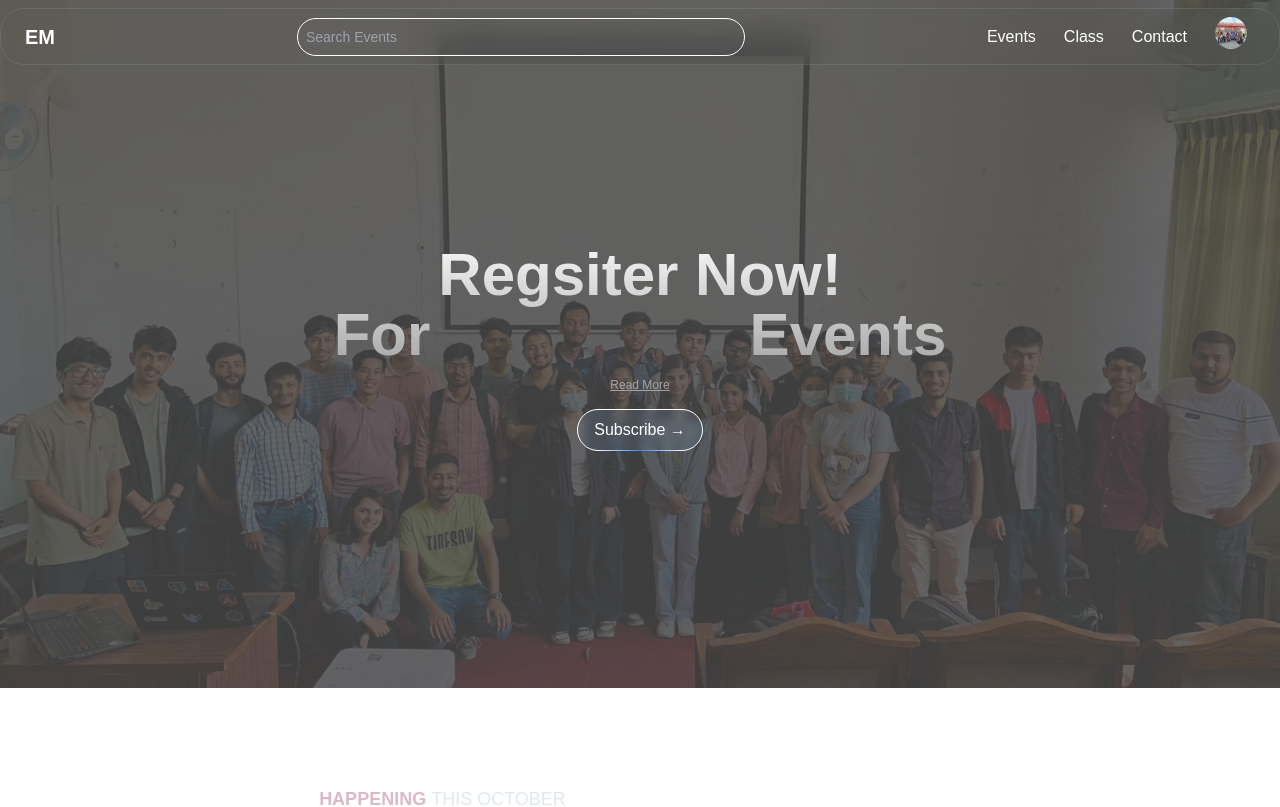
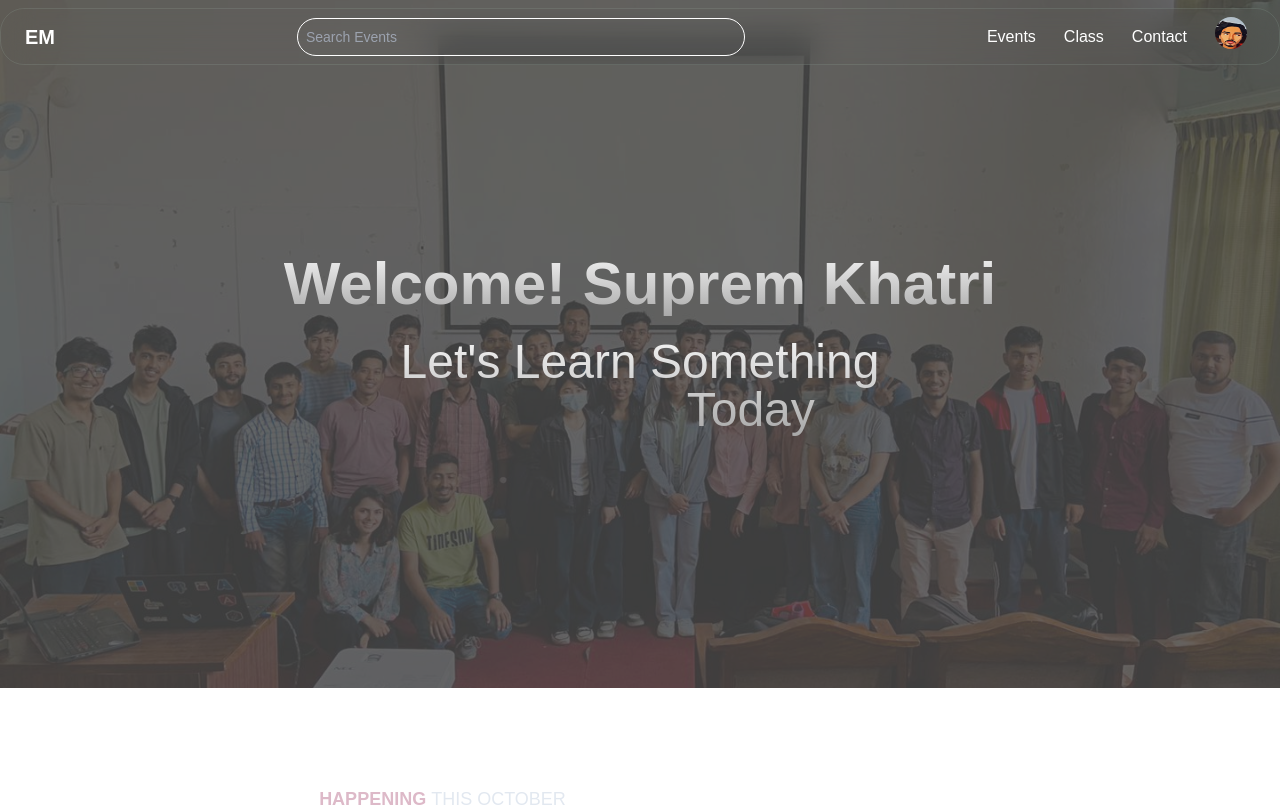
Before and after one commit to supremkhatri/event-management-frontend, a Next.js app: page / in a window 1280 px wide. Shown: the top 807 px of the page. Built offline with nearby package versions, Linux system fonts and the light colour scheme.

Commit message:
User Validation added

```diff
--- a/src/app/class/page.tsx
+++ b/src/app/class/page.tsx
@@ -1,6 +1,10 @@
+"use client"
 import { userSubscribedClasses } from "@/lib/class_data";
 import OngoingClassCard from "@/app/class/ongoing/Cards";
 import CompletedClassCard from "./completed/Card";
+import { useUserStore } from "@/store/useUserStore";
+
+
 
 export default function Classes() {
   const ongoing = userSubscribedClasses.filter(
@@ -9,6 +13,15 @@ export default function Classes() {
   const completed = userSubscribedClasses.filter(
     (classes) => classes.isCompleted === true
   );
+
+  const user = useUserStore((state) => state.user);
+  if (!user) {
+    return( <div className="py-24 my-8 h-96 text-center text-stone-300">
+        <h2 className="text-4xl font-semibold mb-4">You're not logged in</h2>
+        <p className="text-lg">Please LogIn/SignUp to view your subscribed classes.</p>
+      </div>
+    )
+  }
 
   return (
     <>
--- a/src/app/components/Footer.tsx
+++ b/src/app/components/Footer.tsx
@@ -38,7 +38,7 @@ const Footer = () => {
               </Link>
             </li>
             <li>
-              <Link href="#" className="hover:text-gray-300">
+              <Link href="/class" className="hover:text-gray-300">
                 {" "}
                 Class{" "}
               </Link>
--- a/src/app/components/Hero_section.tsx
+++ b/src/app/components/Hero_section.tsx
@@ -3,6 +3,7 @@ import { motion } from "framer-motion";
 import React, { useState } from "react";
 import { ImagesSlider } from "./ui/images-slider";
 import { FlipWords } from "./ui/flip-words";
+import { useUserStore } from "@/store/useUserStore";
 
 export default function ImagesSliderDemo() {
   const images = [
@@ -25,6 +26,7 @@ export default function ImagesSliderDemo() {
     "Vibrant",
     "Motivating",
   ];
+  const user = useUserStore((state) => state.user);
 
   const [readmore, setReadmore] = useState(false);
   const [state, setstate] = useState("Read More");
@@ -48,8 +50,22 @@ export default function ImagesSliderDemo() {
         }}
         className="z-50 flex flex-col justify-center items-center"
       >
-        <motion.p className="font-bold text-6xl md:text-6xl text-center bg-clip-text text-transparent bg-gradient-to-b from-neutral-50 to-neutral-400 py-2 m-0">
-          Regsiter Now! <br /> For <FlipWords words={words} />
+        {user ? (
+          <>
+          <motion.h1 className="font-bold text-6xl md:text-6xl text-center bg-clip-text text-transparent bg-gradient-to-b from-neutral-50 to-neutral-400 py-2 m-0">
+          Welcome! {" "}
+          {user.name}
+        </motion.h1>
+        <motion.p className="text-6xl md:text-5xl text-center bg-clip-text text-transparent bg-gradient-to-b from-neutral-50 to-neutral-400 py-2 mt-2">
+          Let's Learn Something <br />
+          <FlipWords words={words} />
+          Today
+        </motion.p>
+          </>
+        ):(
+          <>
+          <motion.p className="font-bold text-6xl md:text-6xl text-center bg-clip-text text-transparent bg-gradient-to-b from-neutral-50 to-neutral-400 py-2 m-0">
+          Register Now! <br /> For <FlipWords words={words} />
           Events
         </motion.p>
         {readmore && (
@@ -68,6 +84,8 @@ export default function ImagesSliderDemo() {
           <span>Subscribe →</span>
           <span className="absolute inset-x-0  h-px -bottom-px bg-gradient-to-r w-3/4 mx-auto from-transparent via-blue-500 to-transparent" />
         </button>
+          </>
+        )}
       </motion.div>
     </ImagesSlider>
   );
--- a/src/app/components/Navbar.tsx
+++ b/src/app/components/Navbar.tsx
@@ -20,7 +20,7 @@ const Navbar = () => {
   };
 
   useEffect(() => {
-    useUserStore.getState().setUser("Suprem Khatri", "images/image_6.jpg");
+    useUserStore.getState().setUser("Suprem Khatri", "images/users/user_1.jpeg");
   }, []);
 
   const isLandingPage = pathname === "/";
@@ -171,7 +171,7 @@ const Navbar = () => {
                   {({ active }) => (
                     <button
                       onClick={logout}
-                      className={`block w-full bg-red-400 text-left px-4 py-2 ${
+                      className={`block w-full bg-red-800 text-left px-4 py-2 ${
                         active ? "bg-red-200" : ""
                       }`}
                     >
```
Also changed, not shown: public/images/users/user_1.jpeg (added).
